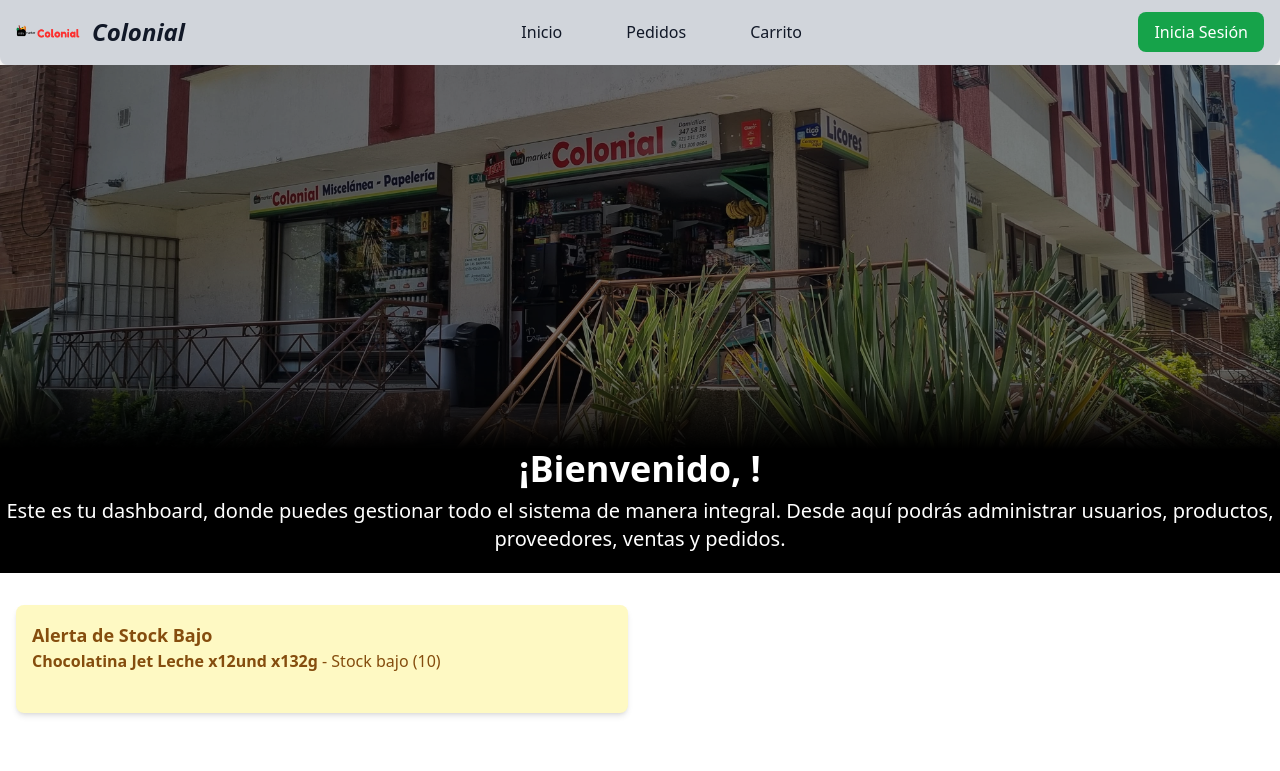
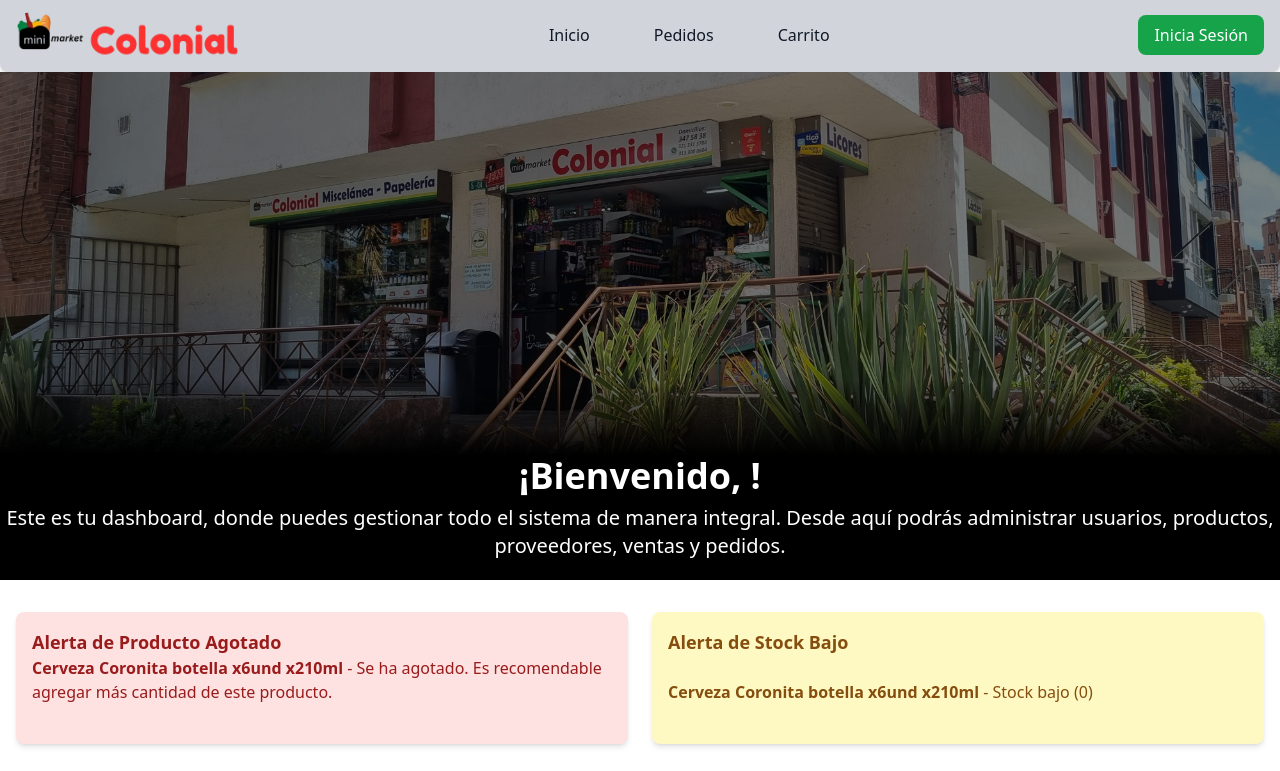
Before and after one commit to David435412/proyecto_cigarreria, a React (Create React App) app: page /cajero-dash in a window 1280 px wide. Shown: the top 771 px of the page. Built offline with nearby package versions, Linux system fonts and the light colour scheme; data requests are answered from the project's data file.

Commit message:
Se cambio el color de una vista

```diff
--- a/db.json
+++ b/db.json
@@ -74,7 +74,7 @@
       "descripcion": "Tipo de cerveza: Lager ABV: 4,7% País de origen: Colombia.El exceso de alcohol es perjudicial para la salud. Ley 30 de 1986. Prohíbase el expendio de bebidas embriagantes a menores de edad ley 124 1994",
       "imagen": "https://jumbocolombiaio.vtexassets.com/arquivos/ids/491967-1600-1600?v=638216692937930000&width=1600&height=1600&aspect=true",
       "categoria": "Licores",
-      "cantidad": "20",
+      "cantidad": "30",
       "marca": "Babaria",
       "estado": "activo"
     },
@@ -107,7 +107,7 @@
       "descripcion": "Tipo de cerveza: Lager. País de Origen: México ABV: 4,5%.El exceso de alcohol es perjudicial para la salud. Ley 30 de 1986. Prohíbase el expendio de bebidas embriagantes a menores de edad ley 124 1994",
       "imagen": "https://jumbocolombiaio.vtexassets.com/arquivos/ids/440069-1600-1600?v=638043996740100000&width=1600&height=1600&aspect=true",
       "categoria": "Licores",
-      "cantidad": 175,
+      "cantidad": 0,
       "marca": "Babaria",
       "estado": "activo"
     },
@@ -118,7 +118,7 @@
       "descripcion": "Regálate a ti mismo o a tus seres queridos un momento de felicidad con los productos que Jet trae para ti.",
       "imagen": "https://jumbocolombiaio.vtexassets.com/arquivos/ids/653021-1600-1600?v=638582162050400000&width=1600&height=1600&aspect=true",
       "categoria": "Confitería",
-      "cantidad": "10",
+      "cantidad": "50",
       "marca": "Jet",
       "estado": "activo"
     },
@@ -1268,6 +1268,28 @@
       "fechaVenta": "11/10/2024",
       "metodoPago": "Efectivo",
       "estado": "activo"
+    },
+    {
+      "id": "d649",
+      "productos": [
+        {
+          "id": "3445",
+          "nombre": "Cerveza Coronita botella x6und x210ml",
+          "precio": "7.500",
+          "descripcion": "Tipo de cerveza: Lager. País de Origen: México ABV: 4,5%.El exceso de alcohol es perjudicial para la salud. Ley 30 de 1986. Prohíbase el expendio de bebidas embriagantes a menores de edad ley 124 1994",
+          "imagen": "https://jumbocolombiaio.vtexassets.com/arquivos/ids/440069-1600-1600?v=638043996740100000&width=1600&height=1600&aspect=true",
+          "categoria": "Licores",
+          "cantidad": 17,
+          "marca": "Babaria",
+          "estado": "activo"
+        }
+      ],
+      "tipoDocumento": "",
+      "numeroDocumento": "1031653106",
+      "total": 127.5,
+      "fechaVenta": "18/10/2024",
+      "metodoPago": "Efectivo",
+      "estado": "activo"
     }
   ],
   "direcciones": [
--- a/src/components/administrador/productos/GestionProductos.js
+++ b/src/components/administrador/productos/GestionProductos.js
@@ -82,12 +82,13 @@ const GestionProductos = () => {
     };
 
     // Maneja la apertura del modal para cambiar stock
+
     const handleCambiarStock = (producto) => {
         setProductoSeleccionado(producto);
         setCantidad(producto.cantidad);
         Swal.fire({
             title: `Cambiar stock de ${producto.nombre}`,
-            html: `<input type="number" id="cantidad" class="swal2-input" placeholder="Cantidad" value="${producto.cantidad}" min="0">`,
+            html: `<input type="number" id="cantidad" class="swal2-input" placeholder="Cantidad"  value="${producto.cantidad}" min="1" >`,
             focusConfirm: false,
             preConfirm: () => {
                 const nuevaCantidad = Swal.getPopup().querySelector('#cantidad').value;
--- a/src/components/cajero/CajeroDash.js
+++ b/src/components/cajero/CajeroDash.js
@@ -121,7 +121,7 @@ const CajeroDashboard = () => {
                         </div>
                     )}
 
-                    {lowStockProducts.length > 0 && (
+                    {lowStockProducts.length >= 1 && (
                         <div className="bg-yellow-100 text-yellow-800 p-4 rounded-lg flex flex-col justify-between shadow-md">
                             <h3 className="text-lg font-bold">Alerta de Stock Bajo</h3>
                             <ul className="mb-4">
--- a/src/components/comun/Cart.js
+++ b/src/components/comun/Cart.js
@@ -11,7 +11,7 @@ const Carrito = () => {
                 <div className="text-center py-8">
                     <p className="text-xl mb-4">El carrito está vacío.</p>
                     <p className="text-lg mb-4">¿No tienes una cuenta? Inicia sesión para comenzar a comprar.</p>
-                    <Link to="/login" className="bg-indigo-600 text-white py-2 px-4 rounded hover:bg-indigo-500">Iniciar Sesión</Link>
+                    <Link to="/login" className="bg-green-600 text-white py-2 px-4 rounded hover:bg-green-500">Iniciar Sesión</Link>
                 </div>
 
 
--- a/src/components/comun/NavBar.js
+++ b/src/components/comun/NavBar.js
@@ -15,8 +15,7 @@ const Header = () => {
             <nav className="bg-gray-300 border-b border-gray-300 px-4 py-3 rounded-b-lg shadow-md relative">
                 <div className="flex flex-wrap justify-between items-center mx-auto max-w-screen-xl">
                     <Link to="/inicio" className="flex items-center space-x-3">
-                        <img src={Logo} alt="CigarreriaC - Logo" className="w-16 h-auto" />
-                        <h1 className="text-2xl text-gray-900 font-bold italic">Colonial</h1>
+                        <img src={Logo} alt="CigarreriaC - Logo" className="w-56 h-auto" />
                     </Link>
                     <div className="flex items-center lg:order-2 space-x-2">
                         <Link to="/login" className="text-white bg-green-600 hover:bg-green-700 focus:ring-4 focus:ring-blue-300 font-medium rounded-lg px-4 py-2 transition duration-300">Inicia Sesión</Link>
--- a/src/components/comun/Pedidos.js
+++ b/src/components/comun/Pedidos.js
@@ -11,7 +11,7 @@ const Pedidos = () => {
                     <p className="text-lg mb-4">¿No tienes una cuenta? Inicia sesión para comenzar a comprar.</p>
                     <Link
                         to="/login"
-                        className="bg-indigo-600 text-white py-2 px-4 rounded hover:bg-indigo-500"
+                        className="bg-green-600 text-white py-2 px-4 rounded hover:bg-green-500"
                     >
                         Iniciar Sesión
                     </Link>
--- a/src/pages/DetallesProductoSinLoggear.js
+++ b/src/pages/DetallesProductoSinLoggear.js
@@ -53,6 +53,7 @@ const DetalleProductoSinLoggear = () => {
             title: 'Iniciar sesión',
             text: 'Debes iniciar sesión para poder realizar pedidos. ¿Quieres ir a la página de inicio de sesión?',
             icon: 'info',
+            iconColor: 'black',
             showCancelButton: true,
             confirmButtonColor: '#3085d6',
             cancelButtonColor: '#d33',
```
